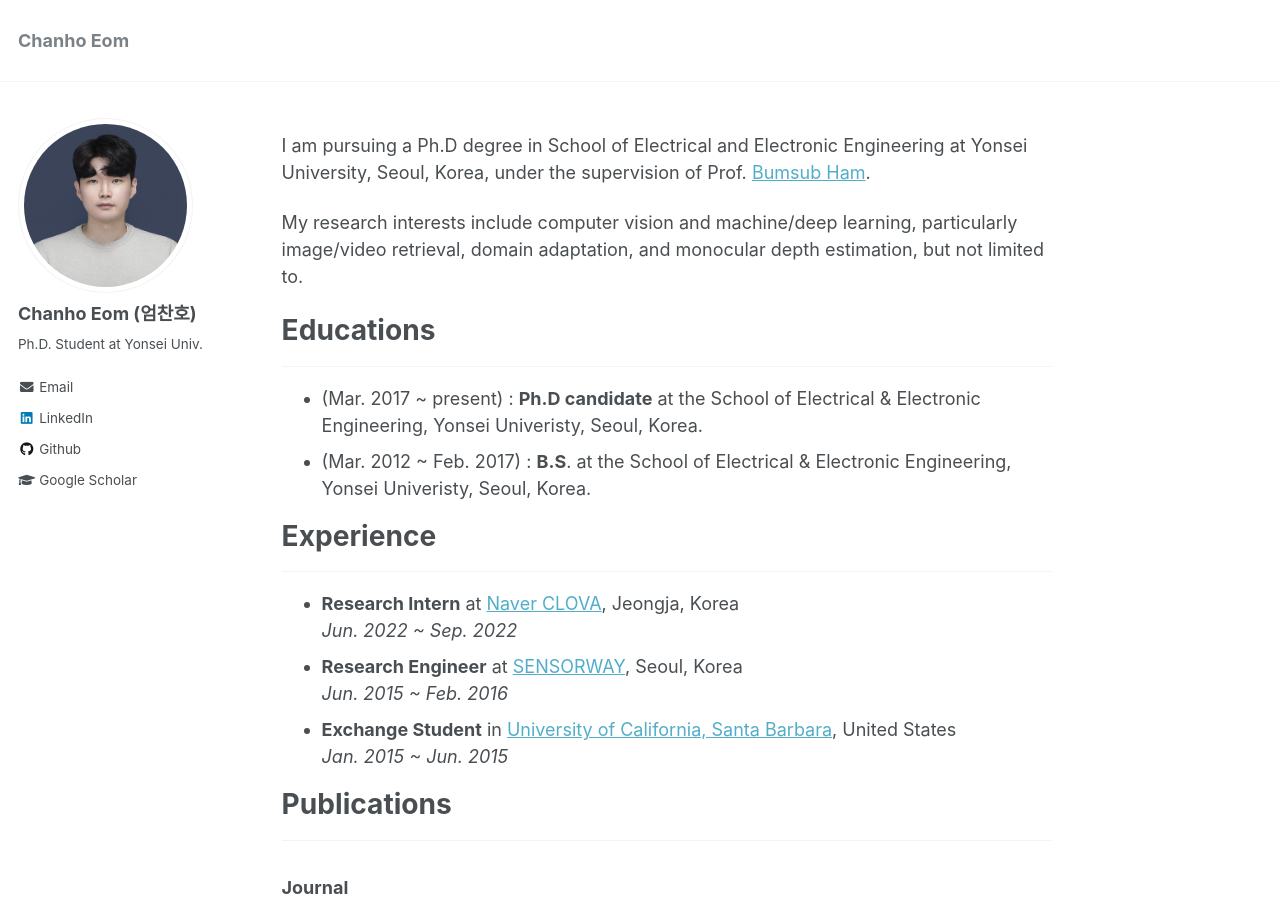
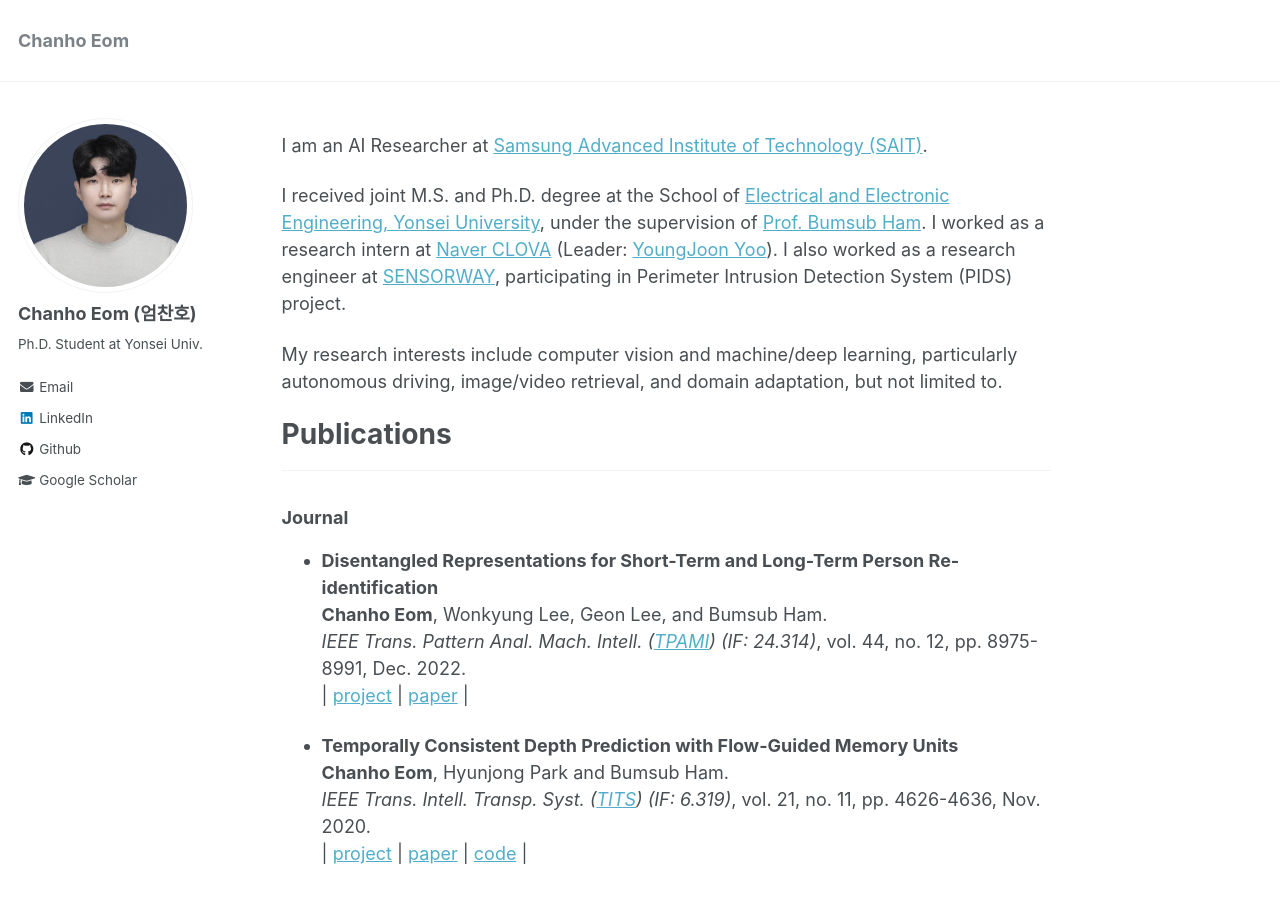
Before and after one commit to chanhoeom/chanhoEom.github.io, a Jekyll site: the page built from _pages/about.md, in a window 1280 px wide and 900 px high. Built offline with Jekyll 4.4.1, drawn with Linux system fonts in a browser that asks for light colours.

Commit message:
Update about.md

```diff
--- a/_pages/about.md
+++ b/_pages/about.md
@@ -10,13 +10,16 @@ redirect_from:
 
 <!--![cheom](../images/cheom_zermatt_pointing.jpeg)-->
 
-I am pursuing a Ph.D degree in School of Electrical and Electronic Engineering at Yonsei University, Seoul, Korea, under the supervision of Prof. [Bumsub Ham](https://cvlab.yonsei.ac.kr).
+I am an AI Researcher at [Samsung Advanced Institute of Technology (SAIT)](https://www.sait.samsung.co.kr).
 
-My research interests include computer vision and machine/deep learning, particularly image/video retrieval, domain adaptation, and monocular depth estimation, but not limited to.
+I received joint M.S. and Ph.D. degree at the School of [Electrical and Electronic Engineering, Yonsei University](https://ee.yonsei.ac.kr/ee_en/index.do), under the supervision of [Prof. Bumsub Ham](https://cvlab.yonsei.ac.kr). I worked as a research intern at [Naver CLOVA](https://naver-career.gitbook.io/en/) (Leader: [YoungJoon Yoo](https://sites.google.com/view/yjyoo3312)). I also worked as a research engineer at [SENSORWAY](http://www.sensorway.co.kr/eng/), participating in Perimeter Intrusion Detection System (PIDS) project.
 
+My research interests include computer vision and machine/deep learning, particularly autonomous driving, image/video retrieval, and domain adaptation, but not limited to.
+
+<!--
 # Educations
 _________________
-* (Mar. 2017 ~ present)   : **Ph.D candidate** at the School of Electrical & Electronic Engineering, Yonsei Univeristy, Seoul, Korea.
+* (Mar. 2017 ~ Feb. 2023) : **Ph.D** at the School of Electrical & Electronic Engineering, Yonsei Univeristy, Seoul, Korea.
 * (Mar. 2012 ~ Feb. 2017) : **B.S**. at the School of Electrical & Electronic Engineering, Yonsei Univeristy, Seoul, Korea.
 
 # Experience
@@ -27,7 +30,7 @@ _________________
 *Jun. 2015 ~ Feb. 2016*
 * **Exchange Student** in [University of California, Santa Barbara](https://www.ucsb.edu/), United States
 *Jan. 2015 ~ Jun. 2015*
-<!-- - Participated in projects on Perimeter Intrusion Detection System (PIDS) -->
+- Participated in projects on Perimeter Intrusion Detection System (PIDS) -->
 
 # Publications
 _________________
```
